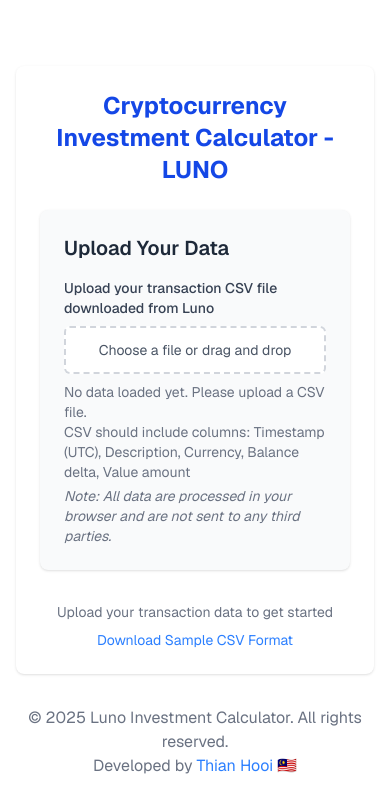
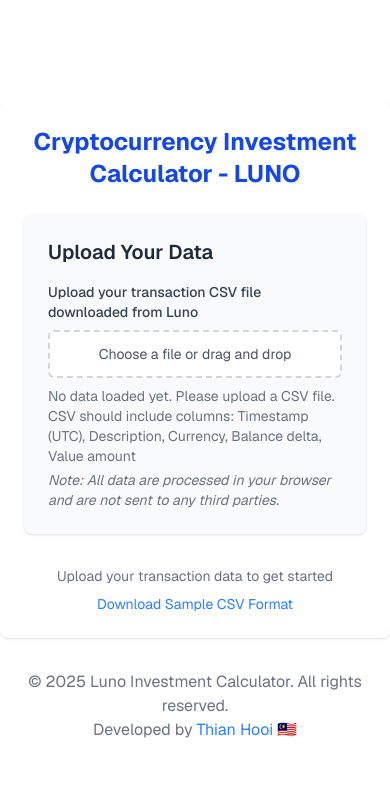
Before and after one commit to ThianHooi/luno-calculator, a Next.js app: page / in a window 390 px wide. Shown: the top 812 px of the page. Built offline with nearby package versions, Linux system fonts and the light colour scheme.

Commit message:
fix: css

```diff
--- a/src/app/page.tsx
+++ b/src/app/page.tsx
@@ -3,7 +3,7 @@
 
 export default function HomePage() {
   return (
-    <div className="flex min-h-screen flex-col items-center justify-center p-4">
+    <div className="flex min-h-screen flex-col items-center justify-center">
       <LunoInvestmentCalculator />
       <Footer />
     </div>
--- a/src/components/LunoInvestmentCalculator.tsx
+++ b/src/components/LunoInvestmentCalculator.tsx
@@ -224,7 +224,7 @@
   const transactionsByYear = getTransactionsByYear();
 
   return (
-    <div className="mx-auto max-w-6xl rounded-lg bg-white p-6 shadow">
+    <div className="mx-auto max-w-7xl rounded-lg bg-white p-6 shadow">
       <h1 className="mb-6 text-center text-2xl font-bold text-blue-700">
         Cryptocurrency Investment Calculator - LUNO
       </h1>
--- a/src/components/ROICalculator.tsx
+++ b/src/components/ROICalculator.tsx
@@ -19,8 +19,8 @@
       <h2 className="mb-4 text-xl font-semibold text-green-800">
         Return on Investment
       </h2>
-      <div className="mb-4 flex flex-col items-center gap-4 md:flex-row">
-        <div className="w-full md:w-1/3">
+      <div className="mb-4">
+        <div className="mb-4 w-full md:w-1/3">
           <label className="mb-1 block text-sm font-medium text-gray-700">
             Current {metrics.currency} Price (MYR)
           </label>
@@ -28,10 +28,10 @@
             type="number"
             value={currentPrice}
             onChange={(e) => setCurrentPrice(Number(e.target.value))}
-            className="w-full rounded border border-gray-300 p-2 focus:border-blue-500 focus:ring-2 focus:ring-blue-500"
+            className="w-full rounded border-2 border-gray-500 p-2 focus:border-blue-500 focus:ring-2 focus:ring-blue-500"
           />
         </div>
-        <div className="grid w-full grid-cols-1 gap-4 md:w-2/3 md:grid-cols-3">
+        <div className="grid w-full grid-cols-1 gap-4 md:grid-cols-3">
           <div className="rounded bg-white p-4 shadow">
             <h3 className="text-sm font-medium text-gray-500">Current Value</h3>
             <p className="text-2xl font-bold text-green-600">
```
